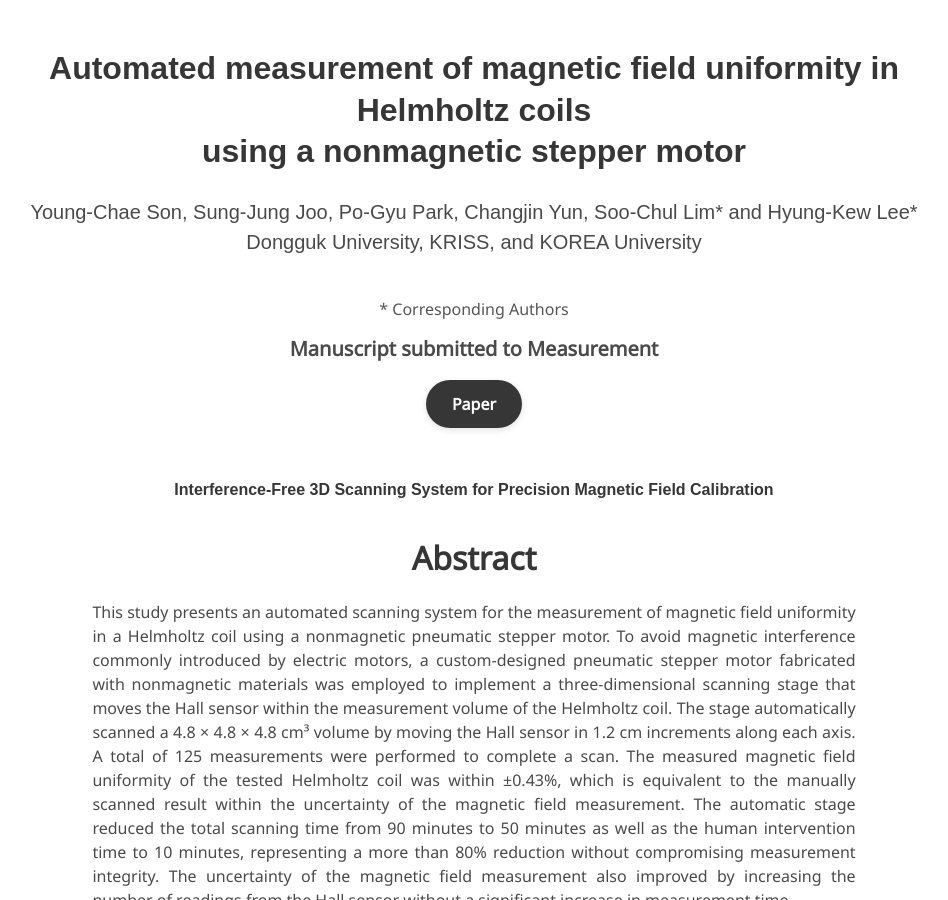
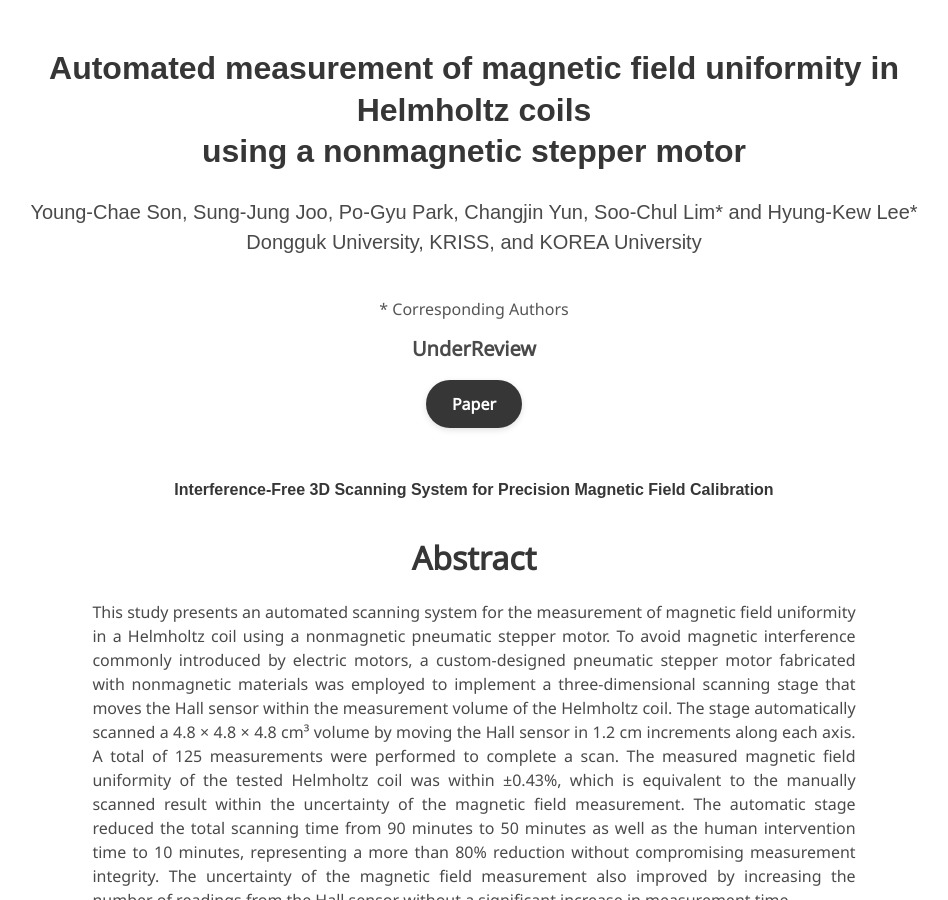
Before and after one commit to imyoungchae/nonmagnetic-stepper-motor, a Jekyll site: the page built from index.md, in a window 1280 px wide and 900 px high. Shown: the whole window, without its empty margins (166-1114 px from the left). Built offline with Jekyll 4.4.1, drawn with Linux system fonts in a browser that asks for light colours; some web fonts are replaced.

Commit message:
Update index.md

```diff
--- a/index.md
+++ b/index.md
@@ -20,7 +20,7 @@ h1.title {
 </div>
 <div class="has-text-centered" style="margin-top: 0.8rem; margin-bottom: 1rem;">
   <p class="is-size-5" style="font-weight: 600;">
-    Manuscript submitted to Measurement
+    UnderReview
   </p>
 </div>
 <div class="has-text-centered" style="margin-bottom: 2rem;">
```
